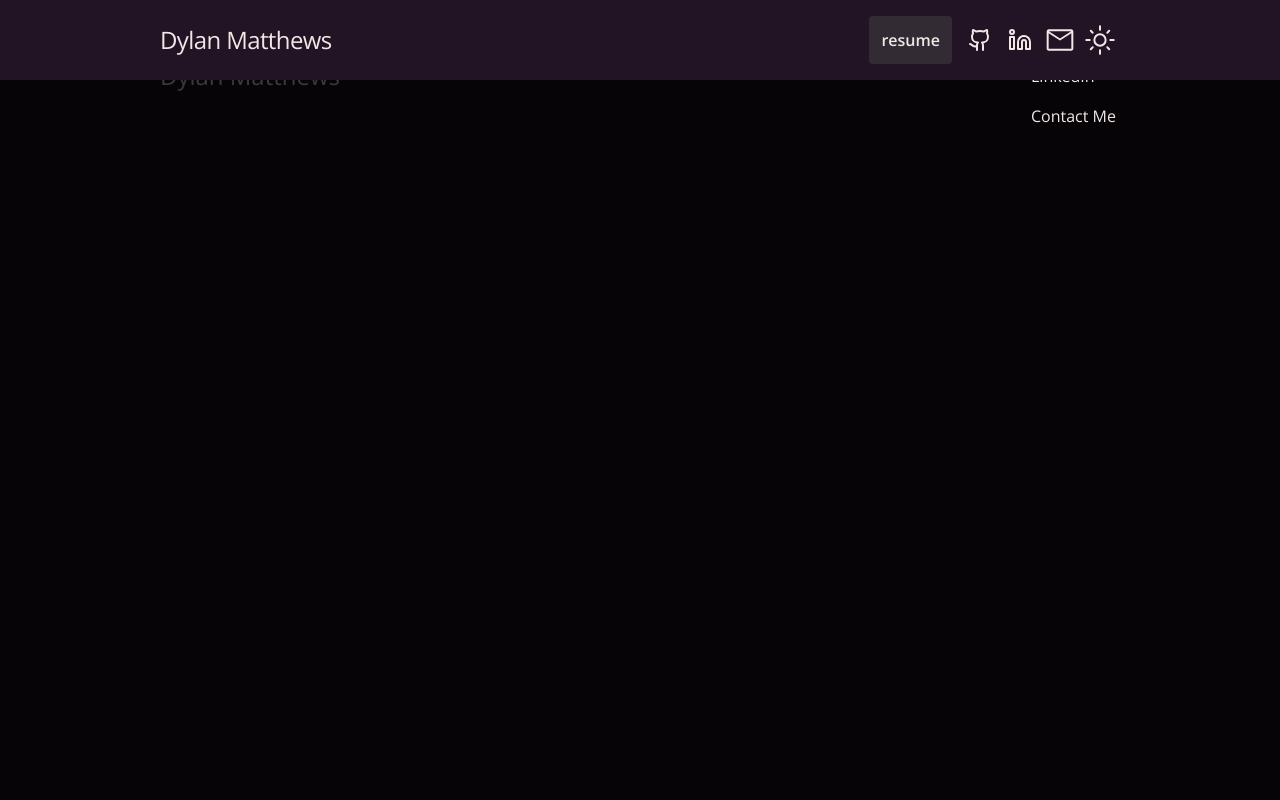
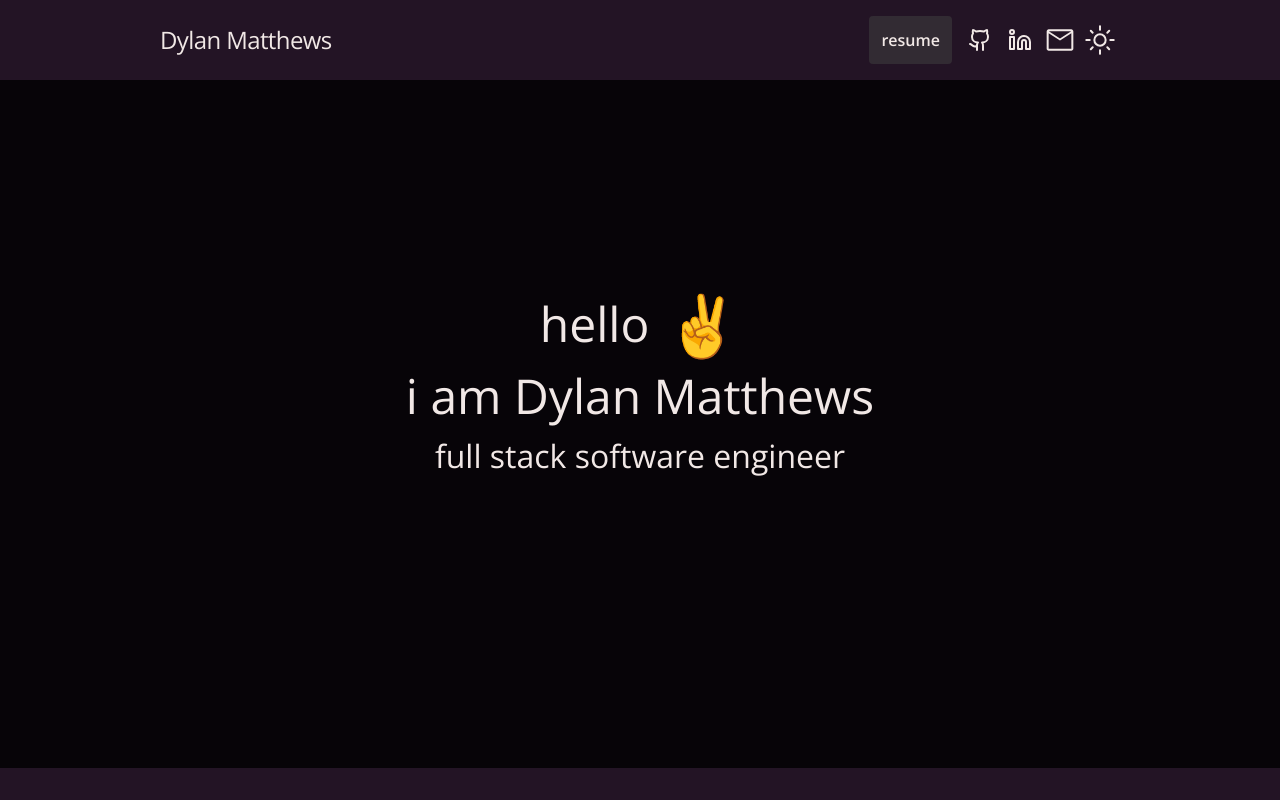
Before and after one commit to sweetpotato27/2023-portfolio, a React (Create React App) app: page /home in a window 1280 px wide. Shown: the top 800 px of the page. Built offline with nearby package versions, Linux system fonts and the light colour scheme.

Commit message:
moved some components around

```diff
--- a/src/App.js
+++ b/src/App.js
@@ -20,8 +20,8 @@ const App = () => {
       <div className={`App text-OpenSans w-[100vw] flex flex-col min-h-[100vh] ${isDarkMode ? 'bg-vampire-black' :'bg-alabaster'}`}>
         <NavBar setIsDarkMode={setIsDarkMode} />
         <Routes>
-          <Route path="/" exact element={<Home />} />
-          {/* <Route path="/home" element={<Home />} /> */}
+          <Route path="/" element={<Home />} />
+          <Route path="/home" element={<Home />} />
           <Route path="/resume" element={<Resume />} />
         </Routes>
         <Footer />
--- a/src/index.js
+++ b/src/index.js
@@ -4,14 +4,14 @@ import "./index.css";
 import App from "./App";
 import reportWebVitals from "./reportWebVitals";
 import 'typeface-open-sans';
-import { BrowserRouter, BrowserRouter as Router } from "react-router-dom";
+import { BrowserRouter as Router } from "react-router-dom";
 
 const root = ReactDOM.createRoot(document.getElementById("root"));
 root.render(
   <React.StrictMode>
-    <BrowserRouter>
+    <Router>
       <App />
-    </BrowserRouter>
+    </Router>
   </React.StrictMode>
 );
 
```
